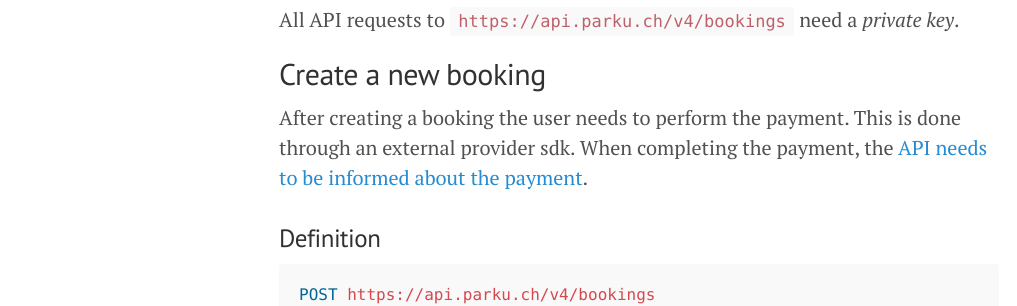
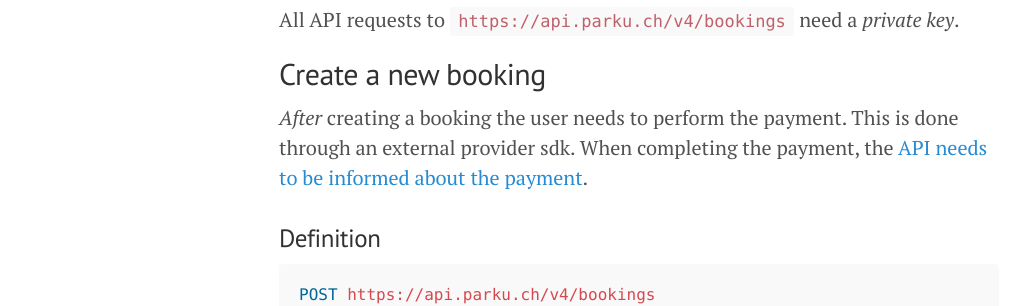
Before and after one commit to parku/docs, a Jekyll site: the page built from api/bookings.md, in a window 1280 px wide and 900 px high. Shown: the part 357-663 px from the top of the window, without its empty margins (1-1018 px from the left). Built offline with Jekyll 4.4.1, drawn with Linux system fonts in a browser that asks for light colours; Markdown is read by kramdown in place of the engine named in the settings.

Commit message:
Emphasis.

```diff
--- a/api/bookings.md
+++ b/api/bookings.md
@@ -13,7 +13,7 @@
 
 ## <a name="create"></a>Create a new booking
 
-After creating a booking the user needs to perform the payment. This is done through an external provider sdk. When completing the payment, the [API needs to be informed about the payment][payment].
+_After_ creating a booking the user needs to perform the payment. This is done through an external provider sdk. When completing the payment, the [API needs to be informed about the payment][payment].
 
 ### Definition
 
```
Also changed, not shown: 1 other file.
